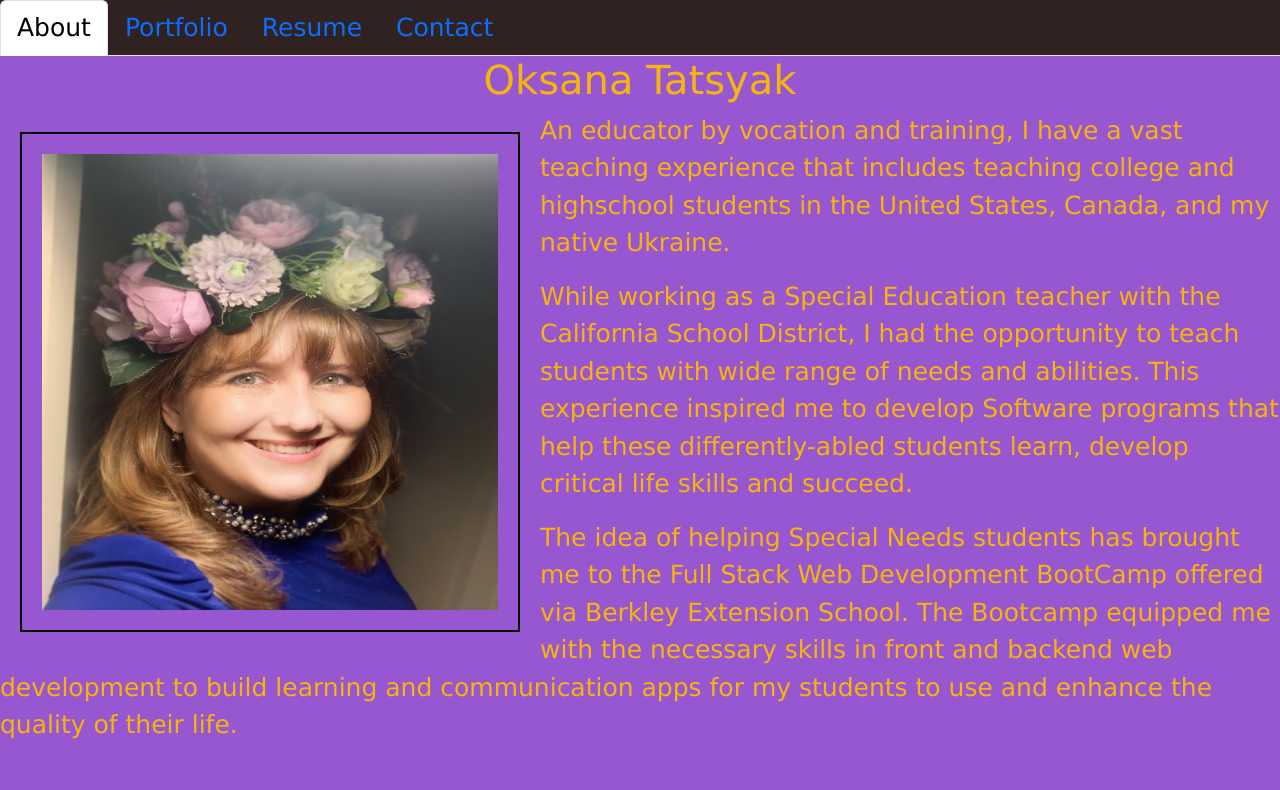
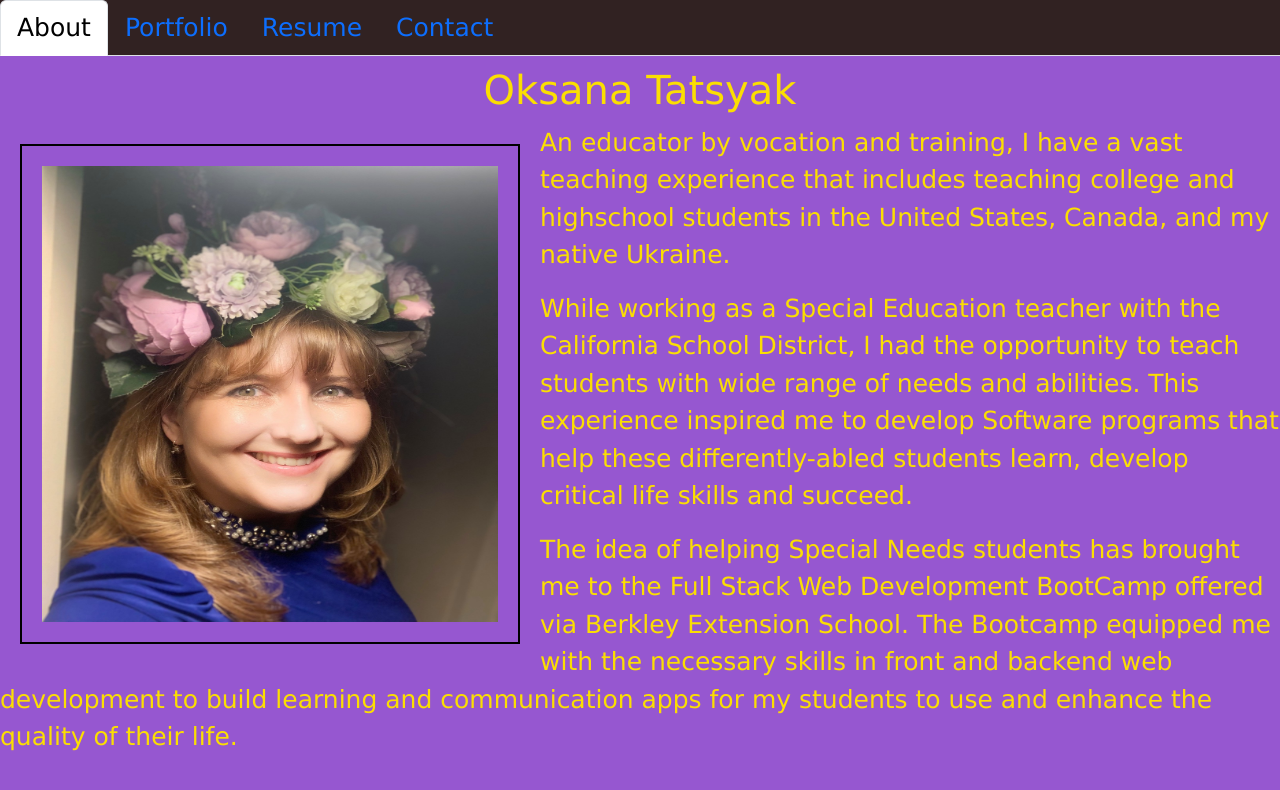
Before and after one commit to OksanaTak/react-portfolio, a React (Create React App) app: page / in a window 1280 px wide. Shown: the top 790 px of the page. Built offline with nearby package versions, Linux system fonts and the light colour scheme.

Commit message:
updating skills

```diff
--- a/src/components/pages/Contact.js
+++ b/src/components/pages/Contact.js
@@ -8,11 +8,11 @@ let email = '/assets/images/email.png';
 export default function Contact () {
   return (
     <div className='text-center'>
-      <h1>Contact Page</h1>
+      <h1>Contact</h1>
 <p>
-  Please, stay in touch! Contact me!
+  Please, stay in touch!
 </p>
-
+    <div className='contactLinks'>
         <a target='_blank' rel='noopener noreferrer' href='https://www.linkedin.com/in/oksana-tatsyak-048b0727a/'>
         <img className='icons' src={process.env.PUBLIC_URL + linkedin} alt="linkedin" />
         </a>
@@ -23,7 +23,8 @@ export default function Contact () {
 
         <a target='_blank' rel="noopener noreferrer" href='mailto:oksana.tatsyak@gmail.com'>
         <img className='icons' src={process.env.PUBLIC_URL + email} alt="email" />        </a>
+        </div>
+        </div>
 
-    </div>
   )
 }
--- a/src/components/pages/Portfolio.js
+++ b/src/components/pages/Portfolio.js
@@ -6,7 +6,7 @@ let Project2_img ='/assets/images/payitforward.png'
 let Project3_img = '/assets/images/travelgeek.png'
 let Project4_img = '/assets/images/weatherdashboard.png'
 let Project5_img = '/assets/images/dayscheduler.png'
-let Project6_img ='/assets/images/JavaScriptQuiz.png'
+let Project6_img ='/assets/images/jsquiz.png'
 
 export default function Portfolio () {
   return (
--- a/src/components/pages/Resume.js
+++ b/src/components/pages/Resume.js
@@ -1,14 +1,30 @@
 import React from 'react'
+import './portfolio.css'
 import 'bootstrap/dist/css/bootstrap.min.css';
 export default function Resume () {
   return (
     <div  backgound-color='violet'>
-      <h1 className='text-center'>Resume Page</h1>
-      <h2> Skills</h2>
+      <h1 className='text-center'> Resume Page </h1>
+      <h2 className='skillsList fw-bold'> Skills </h2>
       <ul>
         <li>HTML</li>
         <li>CSS</li>
         <li>Java Script</li>
+        <li>HTML</li>
+        <li>CSS</li>
+        <li>Java Script</li>
+        <li>Web APIs</li>
+        <li>Server Side IPAs</li>
+        <li>Object-Oriented Programming</li>
+        <li>Express.js</li>
+        <li>SQL, MySQL</li>
+        <li>Object-Relational Mapping</li>
+        <li>Model-View-Controller (MVC)</li>
+        <li>NoSQL</li>
+        <li>MongoDB</li>
+        <li>Mongoose</li>
+        <li>MERN</li>
+        <li>React</li>
       </ul>
       <h2> Experience </h2>
 
--- a/src/components/pages/about.css
+++ b/src/components/pages/about.css
@@ -1,14 +1,17 @@
 body {
     background-color: rgb(150, 87, 208);
-    font-family: 'Lucida Sans', 'Lucida Sans Regular', 'Lucida Grande', 'Lucida Sans Unicode', Geneva, Verdana, sans-serif;
+    font-family:'Trebuchet MS', 'Lucida Sans Unicode', 'Lucida Grande', 'Lucida Sans', Arial, sans-serif ;
     font-size: 25px;
+}
+.text-center{
+text-emphasis-style:bold 40px;
 }
 
 .div-wrapper{
     align-items: center;
     justify-content: center;
     background-color: rgb(150, 87, 208);
-    color: rgb(246, 180, 13)
+    color: rgb(251, 222, 2);
 
 
 }
--- a/src/components/pages/contact.css
+++ b/src/components/pages/contact.css
@@ -1,4 +1,8 @@
+.contactLinks{
+position: center;}
+
 .icons {
+
     height:80px;
     width:80px;
     margin: 10px;
@@ -11,3 +15,6 @@
     font-family: 'Lucida Sans', 'Lucida Sans Regular', 'Lucida Grande', 'Lucida Sans Unicode', Geneva, Verdana, sans-serif;
     font-size: 25px;
 }
+.text-center {
+
+}
--- a/src/components/pages/portfolio.css
+++ b/src/components/pages/portfolio.css
@@ -6,3 +6,17 @@ img  {
     border: 2px solid black;
     text-align: center;
 }
+.text-center{
+    color: rgb(251, 222, 2);
+    text-emphasis-style:bold 40px;
+    margin: 10px;
+
+}
+text-center col-md-5{
+    color: rgb(251, 222, 2);
+    text-emphasis-style:bold 40px;
+}
+
+.className= skillsList {
+
+}
```
Also changed, not shown: public/assets/images/jsquiz.png (renamed from public/assets/images/Screen Shot 2023-10-24 at 2.49.45 AM.png).
